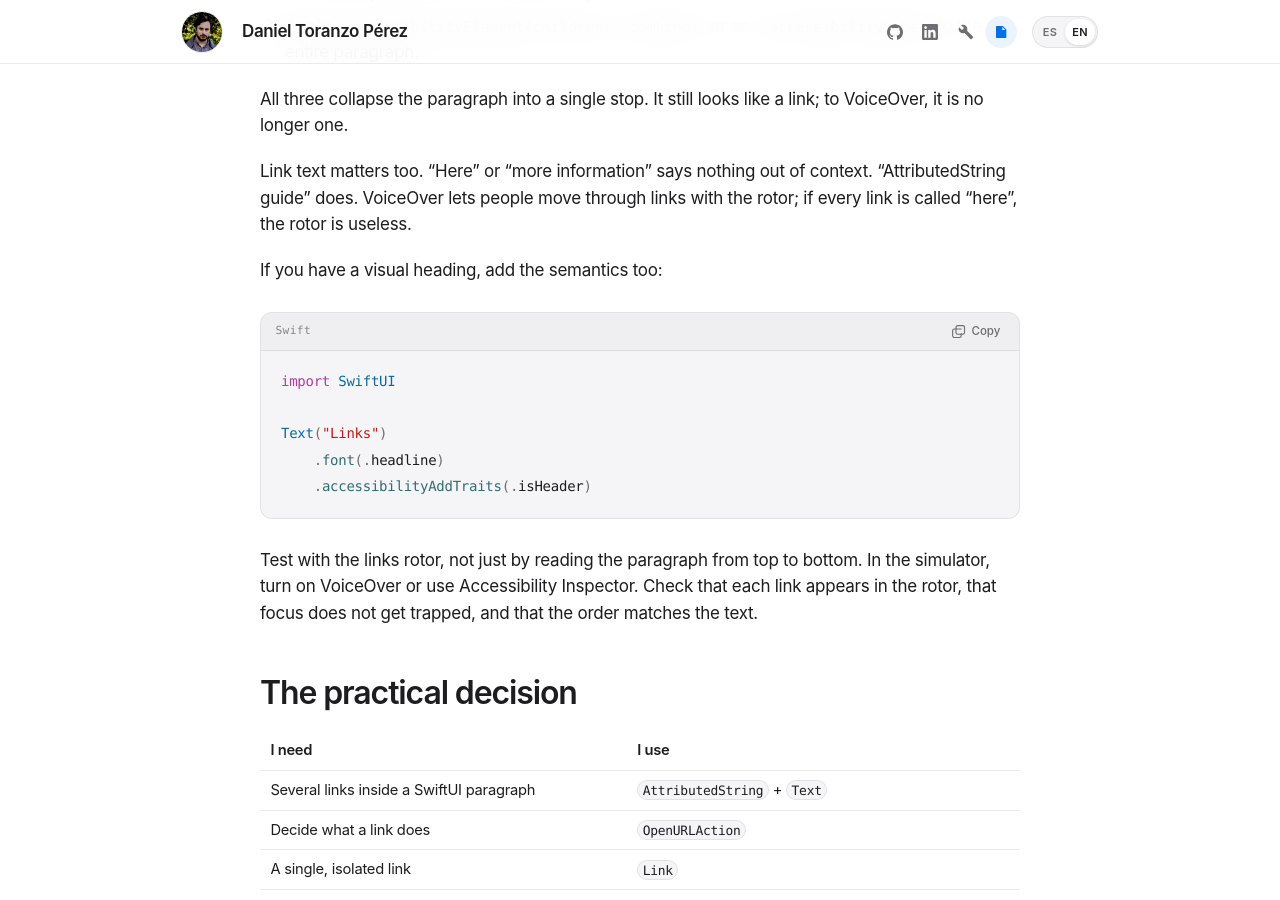
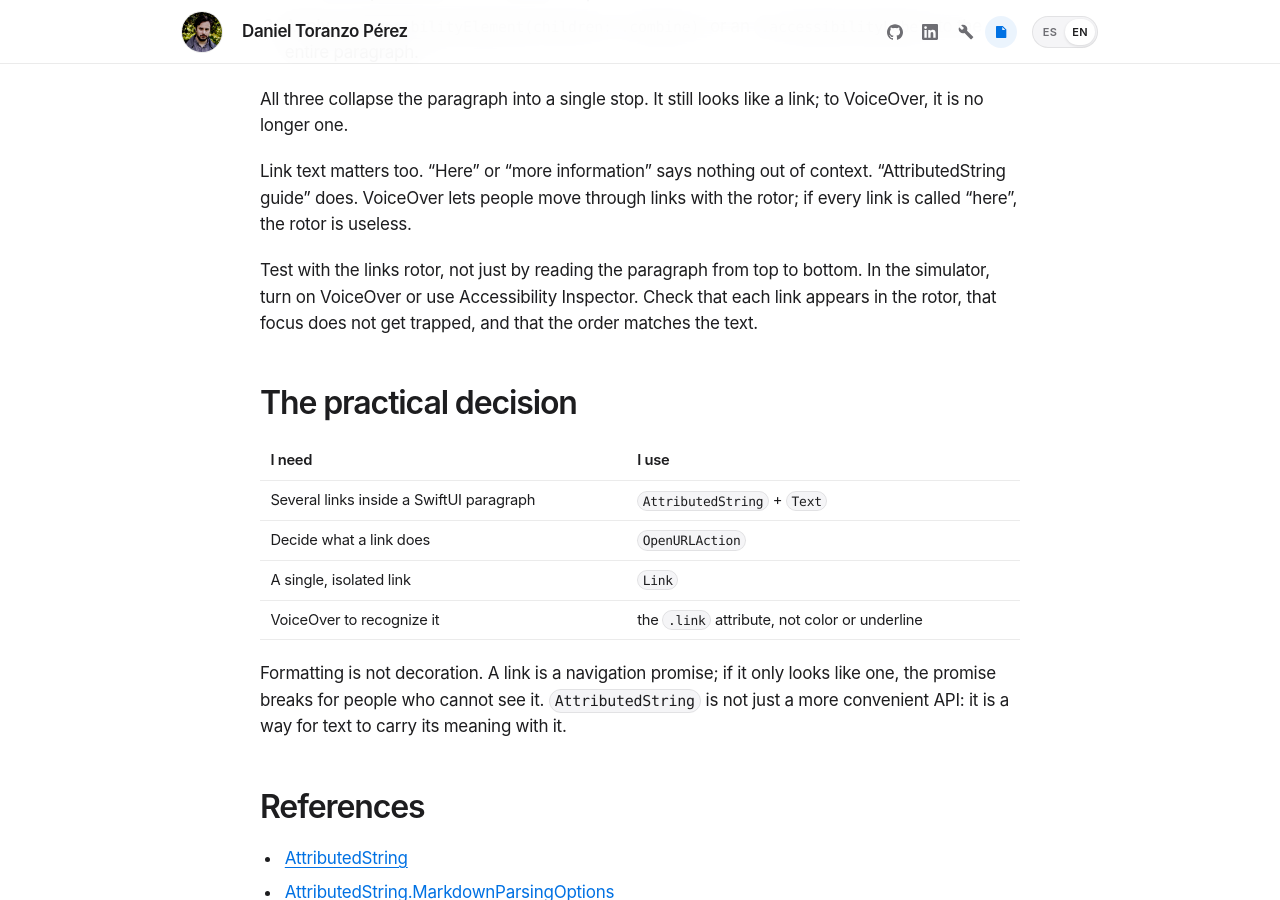
Before and after one commit to obocat/daniel_toranzo_perez, a Jekyll site: the page built from _posts/2026-11-19-attributedstring-enlaces-voiceover.markdown, in a window 1280 px wide and 900 px high, scrolled down 4376 px. Built offline with Jekyll 4.4.1, drawn with Linux system fonts in a browser that asks for light colours.

Commit message:
docs: remove heading accessibility example (#37)

````diff
--- a/_posts/2026-11-19-attributedstring-enlaces-voiceover.markdown
+++ b/_posts/2026-11-19-attributedstring-enlaces-voiceover.markdown
@@ -127,16 +127,6 @@ Hay tres formas bastante habituales de romperlo:
 Las tres convierten el párrafo en una sola parada. Visualmente sigue pareciendo un enlace; para VoiceOver, ya no lo es.
 
 El texto del enlace también importa. «Aquí» o «más información» no dicen nada fuera de contexto. «Guía de AttributedString» sí. VoiceOver permite recorrer los enlaces con el rotor; si todos se llaman «aquí», el rotor es inútil.
-
-Si tienes un encabezado visual, añade también la semántica:
-
-```swift
-import SwiftUI
-
-Text("Enlaces")
-    .font(.headline)
-    .accessibilityAddTraits(.isHeader)
-```
 
 Prueba con el rotor de enlaces, no solo leyendo el párrafo de arriba abajo. En el simulador, activa VoiceOver o usa Accessibility Inspector. Comprueba que cada enlace aparece en el rotor, que el foco no se queda atrapado y que el orden coincide con el texto.
 
@@ -280,16 +270,6 @@ All three collapse the paragraph into a single stop. It still looks like a link;
 
 Link text matters too. “Here” or “more information” says nothing out of context. “AttributedString guide” does. VoiceOver lets people move through links with the rotor; if every link is called “here”, the rotor is useless.
 
-If you have a visual heading, add the semantics too:
-
-```swift
-import SwiftUI
-
-Text("Links")
-    .font(.headline)
-    .accessibilityAddTraits(.isHeader)
-```
-
 Test with the links rotor, not just by reading the paragraph from top to bottom. In the simulator, turn on VoiceOver or use Accessibility Inspector. Check that each link appears in the rotor, that focus does not get trapped, and that the order matches the text.
 
 ## The practical decision
````
